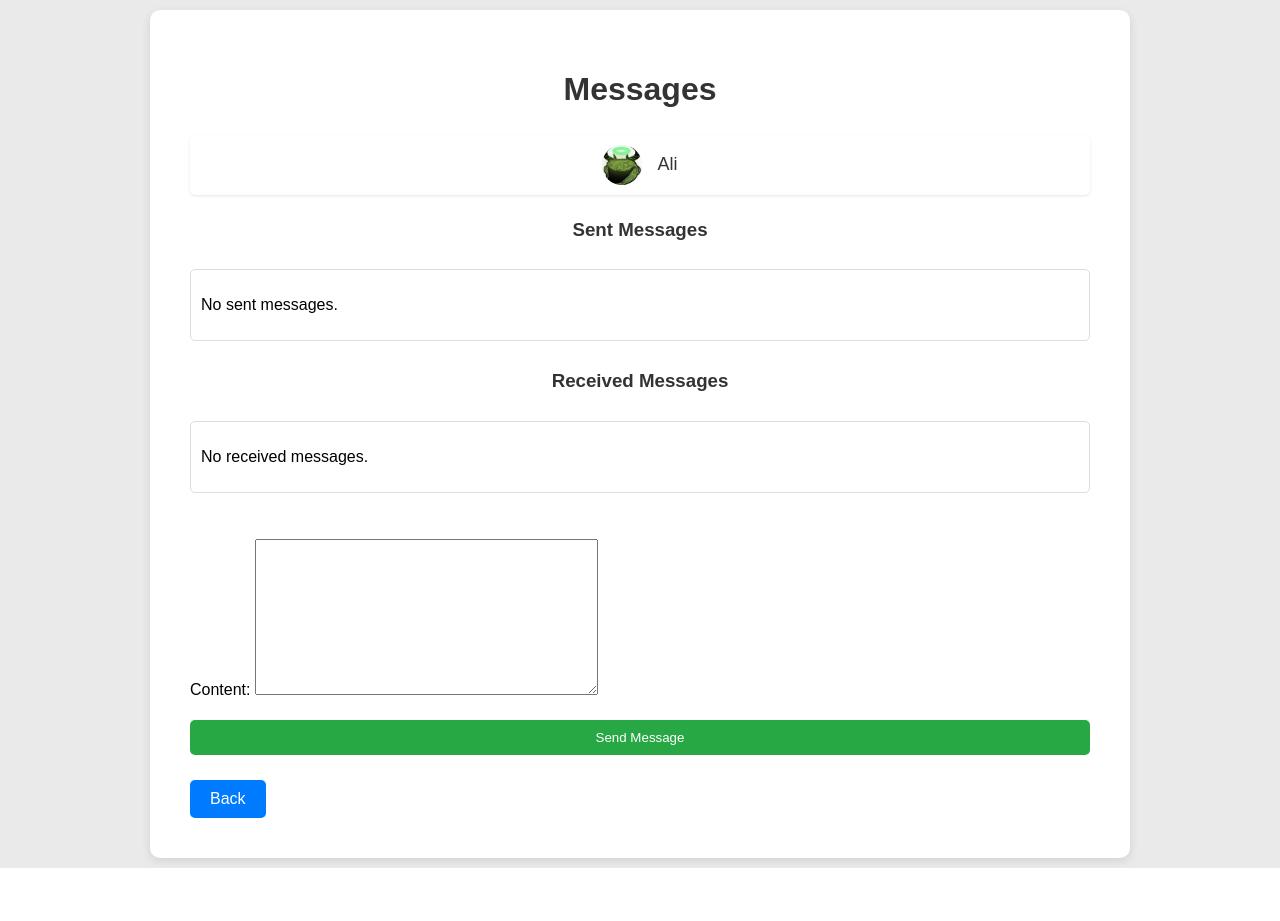
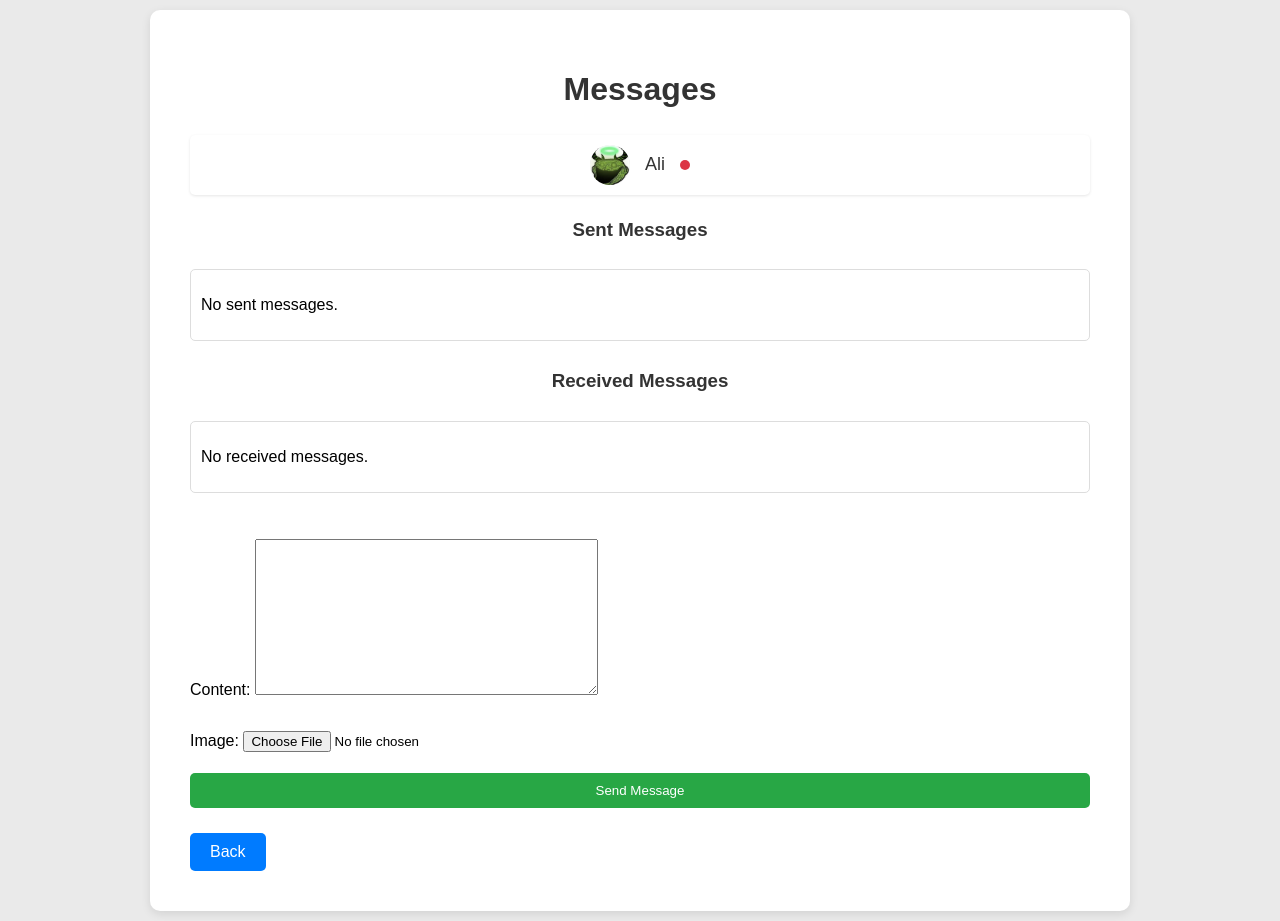
Before and after one commit to Madaminof/Social-Chats, a Django app: page /massage/message-list/13/ in a window 1280 px wide. Before the commit the page ends 868 px from the top, so only its background shows below. Run offline with Django 5.2, Linux system fonts and the light colour scheme; a user stored in the database is signed in; data comes from the database, SQL or seed files in the repository; both versions use the stored data as it was after the commit.

Commit message:
isactive

```diff
--- a/chat/settings.py
+++ b/chat/settings.py
@@ -52,6 +52,8 @@ MIDDLEWARE = [
     'django.middleware.clickjacking.XFrameOptionsMiddleware',
 
     'django.contrib.auth.middleware.AuthenticationMiddleware',
+
+    'user.middleware.UpdateOnlineStatusMiddleware',
 
 ]
 
--- a/massages/forms.py
+++ b/massages/forms.py
@@ -4,4 +4,4 @@ from .models import Messages
 class MessageForm(forms.ModelForm):
     class Meta:
         model = Messages
-        fields = ['content']
+        fields = ['content','image']
--- a/massages/models.py
+++ b/massages/models.py
@@ -6,3 +6,5 @@ class Messages(models.Model):
     receiver = models.ForeignKey(User, related_name='received_messages', on_delete=models.CASCADE)
     content = models.TextField()
     sent_time = models.DateTimeField(auto_now_add=True)
+    image = models.ImageField(upload_to='media/images/', blank=True, null=True)
+    file = models.FileField(upload_to='media/files', blank=True, null=True)
--- a/massages/views.py
+++ b/massages/views.py
@@ -29,6 +29,7 @@ class MessagesListView(LoginRequiredMixin, View):
         }
         return render(request, 'massage.html', context=context)
 
+
 class SendMessage(LoginRequiredMixin, View):
     login_url = '/login/'  # URL to redirect to for login
 
@@ -37,7 +38,7 @@ class SendMessage(LoginRequiredMixin, View):
             return redirect(self.login_url)  # Redirect to login page
 
         contact_user = User.objects.get(id=user_id)
-        form = MessageForm(request.POST)
+        form = MessageForm(request.POST, request.FILES)  # Add request.FILES to handle file uploads
         if form.is_valid():
             message = form.save(commit=False)
             message.sender = request.user
--- a/template/massage.html
+++ b/template/massage.html
@@ -135,6 +135,20 @@
         .user-name {
             font-size: 18px;
             color: #333;
+            margin-right: 10px;
+        }
+        .status-dot {
+            width: 10px;
+            height: 10px;
+            border-radius: 50%;
+            display: inline-block;
+            margin-left: 5px;
+        }
+        .status-dot.online {
+            background-color: #28a745;
+        }
+        .status-dot.offline {
+            background-color: #dc3545;
         }
         .back-button {
             margin-top: 20px;
@@ -196,13 +210,19 @@
             font-size: 18px;
             color: #333;
         }
+        .message-item img {
+            max-width: 150px; /* Adjust the size as needed */
+            max-height: 150px; /* Adjust the size as needed */
+            border-radius: 5px; /* Optional: To make the image corners rounded */
+            margin-top: 10px; /* Optional: To add space between the text and image */
+        }
     </style>
 </head>
 <body>
     <div class="container">
         <h1>Messages</h1>
 
-          <a class="user-item" href="{% url 'conversation:message-with-user' user.id %}">
+        <a class="user-item" href="{% url 'conversation:message-with-user' contact_user.id %}">
             <div class="user-image">
                 {% if contact_user.image %}
                     <img src="{{ contact_user.image.url }}" alt="{{ contact_user.username }}">
@@ -211,6 +231,7 @@
                 {% endif %}
             </div>
             <div class="user-name">{{ contact_user.username }}</div>
+            <span class="status-dot {% if contact_user.is_online %}online{% else %}offline{% endif %}"></span>
         </a>
 
         <h3>Sent Messages</h3>
@@ -218,6 +239,9 @@
             {% for message in sent_messages %}
                 <li class="message-item sent">
                     <p>{{ message.content }}</p>
+                    {% if message.image %}
+                        <img src="{{ message.image.url }}" alt="Message Image">
+                    {% endif %}
                     <span class="message-time">{{ message.sent_time }} To {{ message.receiver.username }}</span>
                 </li>
             {% empty %}
@@ -229,6 +253,9 @@
             {% for message in received_messages %}
                 <li class="message-item received">
                     <p>{{ message.content }}</p>
+                    {% if message.image %}
+                        <img src="{{ message.image.url }}" alt="Message Image">
+                    {% endif %}
                     <span class="message-time">{{ message.sent_time }} From {{ message.sender.username }}</span>
                 </li>
             {% empty %}
@@ -236,7 +263,7 @@
             {% endfor %}
         </ul>
         {% if contact_user %}
-            <form method="post" action="{% url 'conversation:send-message' contact_user.id %}" class="message-form">
+            <form method="post" action="{% url 'conversation:send-message' contact_user.id %}" enctype="multipart/form-data" class="message-form">
                 {% csrf_token %}
                 {{ form.as_p }}
                 <input type="submit" value="Send Message">
--- /dev/null
+++ b/user/middleware.py
@@ -0,0 +1,19 @@
+from django.utils import timezone
+from datetime import timedelta
+
+
+class UpdateOnlineStatusMiddleware:
+    def __init__(self, get_response):
+        self.get_response = get_response
+
+    def __call__(self, request):
+        if request.user.is_authenticated:
+            now = timezone.now()
+            if now - request.user.last_login < timedelta(minutes=5):
+                request.user.is_online = True
+            else:
+                request.user.is_online = False
+            request.user.save()
+
+        response = self.get_response(request)
+        return response
--- a/user/models.py
+++ b/user/models.py
@@ -1,14 +1,29 @@
+from datetime import timedelta
+from time import timezone
+
 from django.contrib.auth.models import AbstractUser
 from django.db import models
+
 
 # Create your models here.
 
 
 class User(AbstractUser):
-    image = models.ImageField(upload_to='media/images/',blank=True,null=True)
+    image = models.ImageField(upload_to='media/images/', blank=True, null=True)
     video = models.FileField(upload_to='videos/', null=True, blank=True)
 
+    is_online = models.BooleanField(default=False)
 
+    def update_online_status(self):
+        if self.last_login:
+            now = timezone.now()
+            if now - self.last_login < timedelta(minutes=1):
+                self.is_online = True
+            else:
+                self.is_online = False
+        else:
+            self.is_online = False
+        self.save()
 
     class Meta:
         db_table = 'users'
@@ -18,11 +33,14 @@ class User(AbstractUser):
 
 
 
+
+
+
 class Profile(models.Model):
     first_name = models.CharField(max_length=100)
     last_name = models.CharField(max_length=100)
     email = models.EmailField(max_length=20)
-    image = models.ImageField(upload_to='media/images/', blank=True,null=True)
+    image = models.ImageField(upload_to='media/images/', blank=True, null=True)
 
     def __str__(self):
         return f"{self.first_name} "
```
Also changed, not shown: template/home.html (+15 -0 lines), user/forms.py (+10 -0 lines), db.sqlite3, massages/migrations/0007_messages_file_messages_image.py (added), media/media/images/2024-06-05_15.55.48.jpg (added), media/media/images/2024-06-05_15.55.48_tA75Lus.jpg (added), media/media/images/2024-06-15_23.25.22_d2ERWnj.jpg (added), media/media/images/2d4a55be-089c-4075-8f45-a16fc7f3c507.jpg (added), media/media/images/ch1.jpg (added), media/media/images/ch2_IWowVZx.jpg (added), user/migrations/0005_user_is_online.py (added), 2 other files. Lines whose indentation alone changed are shown as unchanged.
